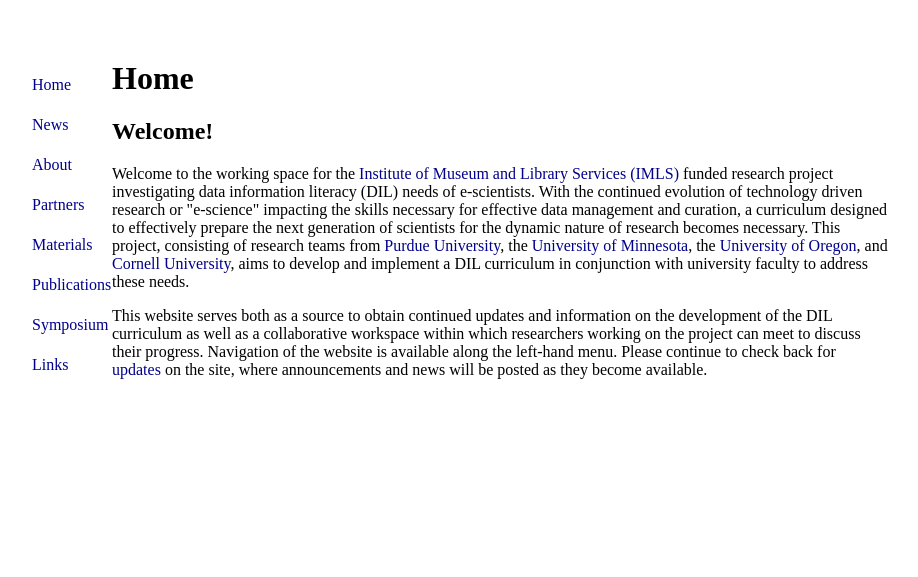
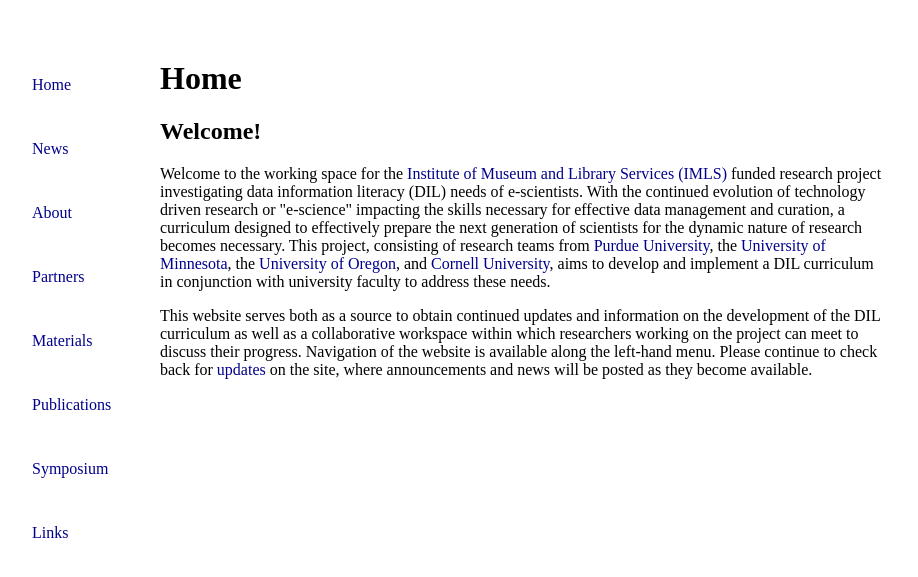
Before and after one commit to datainfolit/datainfolit, a Jekyll site: the page built from index.html, in a window 1280 px wide. Shown: the top 577 px of the page, without its empty margins (200-1118 px from the left). Built offline with Jekyll 4.4.1, drawn with Linux system fonts in a browser that asks for light colours.

Commit message:
Update main.css

```diff
--- a/css/main.css
+++ b/css/main.css
@@ -25,8 +25,8 @@
 }
 nav a {
     display: block;
-    width: 80px;
-    height: 40px;
+    width: 8em;
+    height: 4em;
 }
 #content {
     float: right;
```
